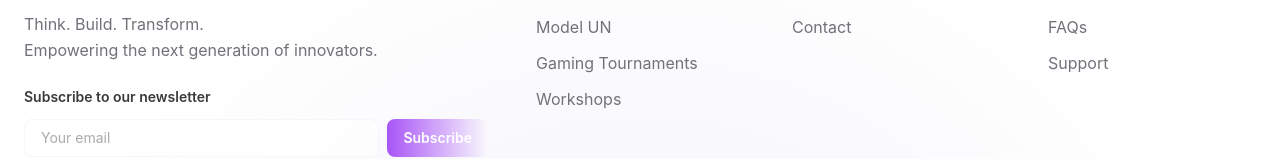
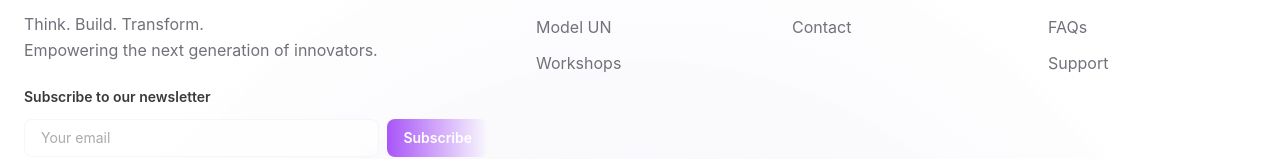
Before and after one commit to NEXE-sudo/repdox-spark-nexus, a React (Vite) app: page / in a window 1280 px wide. Shown: the part 2291-2450 px from the top of the page. Built offline with nearby package versions, Linux system fonts and the light colour scheme; no server answers; the database is empty; the HTML template or start-up script is replaced by a standard one.

Commit message:
Manual code updates made to file: src/components/Footer.tsx

```diff
--- a/src/components/Footer.tsx
+++ b/src/components/Footer.tsx
@@ -7,7 +7,6 @@ const footerLinks = {
   events: [
     { label: "Hackathons", href: "/events?type=Hackathon" },
     { label: "Model UN", href: "/events?type=MUN" },
-    { label: "Gaming Tournaments", href: "/events?type=Gaming" },
     { label: "Workshops", href: "/events?type=Workshop" },
   ],
   company: [
```
